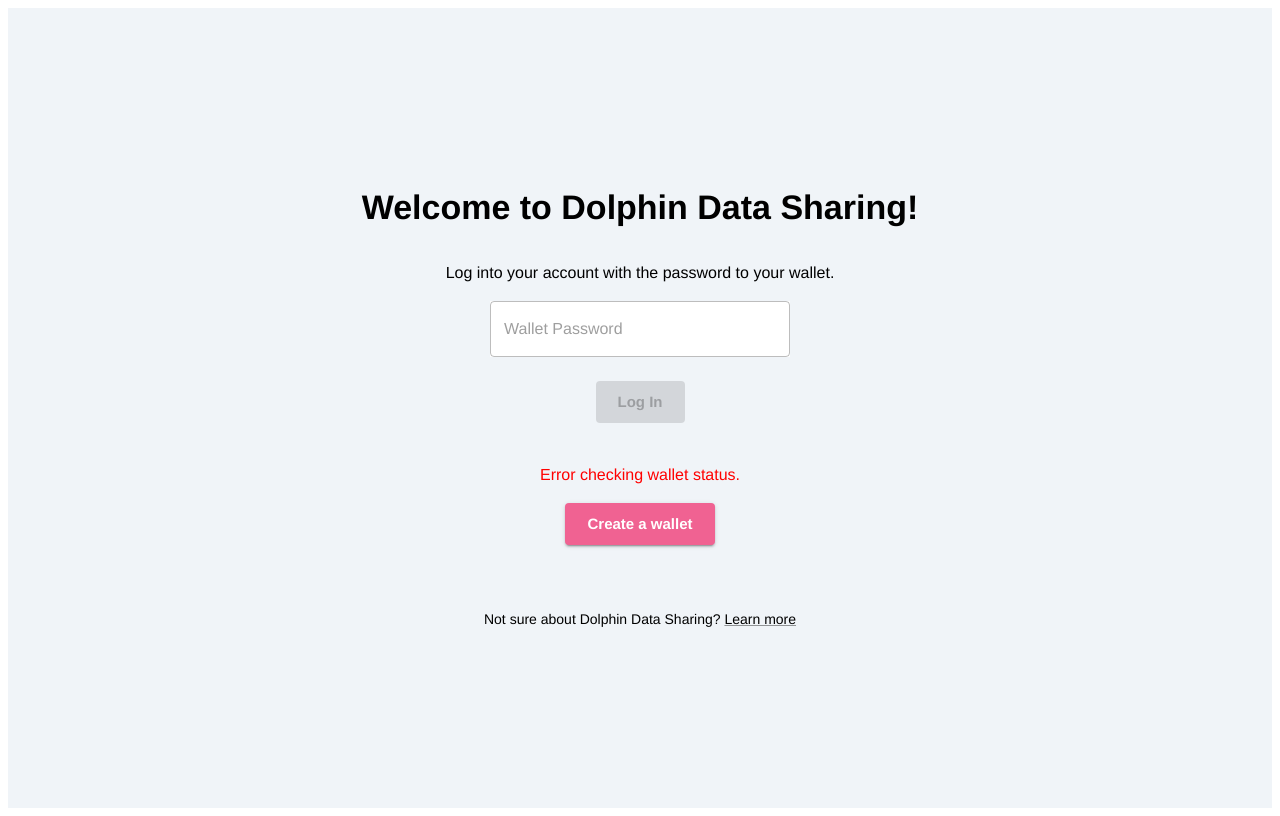
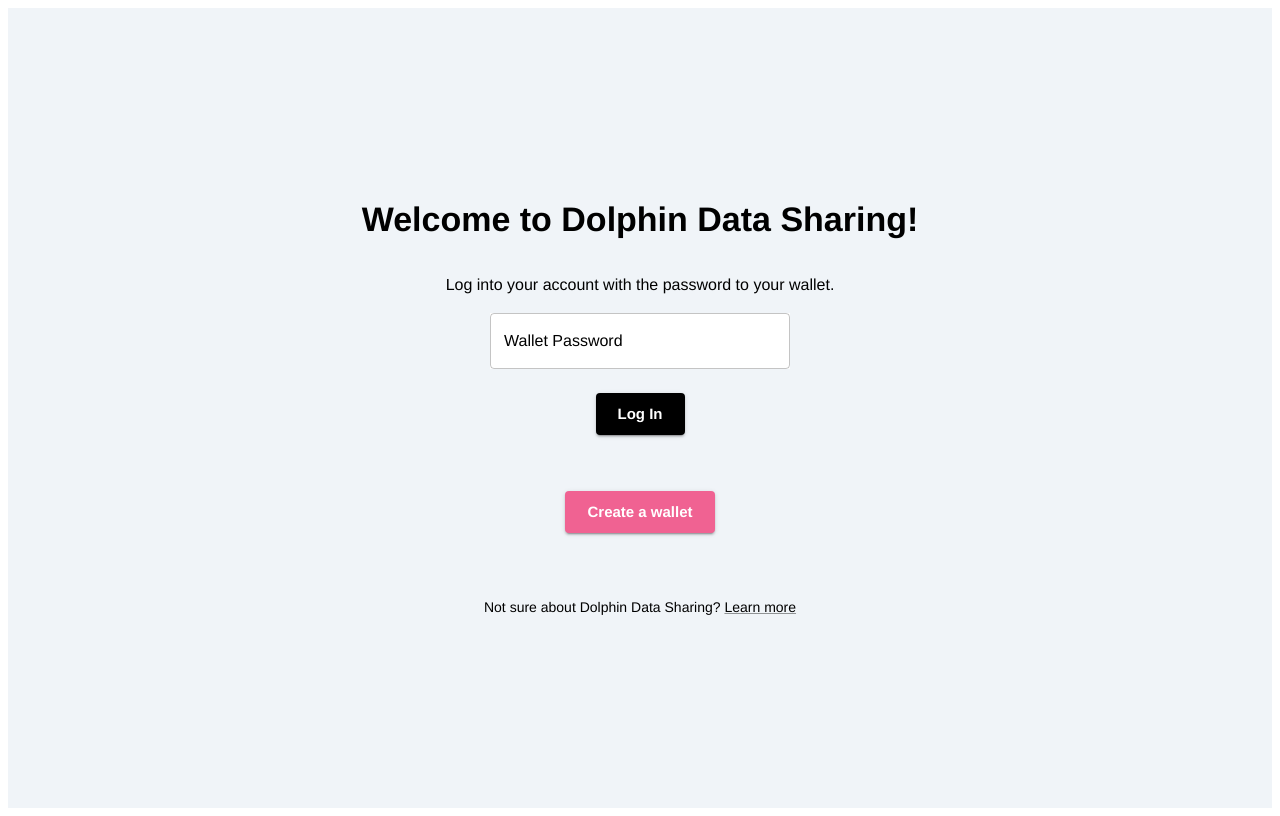
Before and after one commit to MazenIbrahim1/PHAJAM, a React (Vite) app in the folder PHAJAM/: page / in a window 1280 px wide. Built offline with nearby package versions, Linux system fonts and the light colour scheme; no server answers.

Commit message:
simple ui changes

```diff
--- a/PHAJAM/src/components/GenerateKeys/GenerateKeys.jsx
+++ b/PHAJAM/src/components/GenerateKeys/GenerateKeys.jsx
@@ -376,7 +376,6 @@ export default function GenerateKeys() {
     }
   };
 
-
   const handleDialogClose = () => {
     setDialogOpen(false);
     if (createSuccess) navigate("/");
@@ -387,7 +386,8 @@ export default function GenerateKeys() {
       passwordValidations.length &&
       passwordValidations.number &&
       passwordValidations.specialChar &&
-      passwordMatch
+      passwordMatch && // Ensure passwords match
+      password === confirmPassword // Double-check the password match
     );
   };
 
@@ -435,7 +435,10 @@ export default function GenerateKeys() {
           type="password"
           variant="outlined"
           value={confirmPassword}
-          onChange={(e) => setConfirmPassword(e.target.value)}
+          onChange={(e) => {
+            setConfirmPassword(e.target.value);
+            setPasswordMatch(e.target.value === password); // Check if passwords match
+          }}
           required
         />
         <Typography
@@ -472,7 +475,7 @@ export default function GenerateKeys() {
         <Button
           variant="contained"
           onClick={handleSavePassword}
-          disabled={!isPasswordValid()}
+          disabled={!isPasswordValid()} // Button enabled only if valid
         >
           Create Wallet
         </Button>
--- a/PHAJAM/src/components/Login/Login.jsx
+++ b/PHAJAM/src/components/Login/Login.jsx
@@ -17,7 +17,7 @@ export default function LoginPage() {
   const navigate = useNavigate();
   const [password, setPassword] = useState(""); // Track password input
   const [walletExists, setWalletExists] = useState(null); // Track wallet existence
-  const [walletStatus, setWalletStatus] = useState("Fetching wallet status...");
+  const [walletStatus, setWalletStatus] = useState(""); // Display status
   const [openWarningDialog, setOpenWarningDialog] = useState(false); // Warning dialog state
   const [errorMessage, setErrorMessage] = useState(""); // Error message for login
 
@@ -29,15 +29,9 @@ export default function LoginPage() {
 
       const data = await response.json();
       setWalletExists(data.exists);
-      setWalletStatus(
-        data.exists
-          ? "Wallet found. You can log in now."
-          : "No wallet found. Please create a wallet to continue."
-      );
     } catch (error) {
       console.error("Error fetching wallet status:", error);
       setWalletExists(false);
-      setWalletStatus("Error checking wallet status.");
     }
   };
 
@@ -47,11 +41,12 @@ export default function LoginPage() {
 
   const handleLogin = async () => {
     if (!walletExists) {
-      setWalletStatus("Cannot log in. No wallet address found.");
+      setErrorMessage("Cannot log in because no wallet could be found on your local device.");
       return;
     }
     navigate("/home");
 
+    // Example API call for login (commented for now)
     // try {
     //   const response = await fetch("http://localhost:8080/wallet/login", {
     //     method: "POST",
@@ -113,20 +108,19 @@ export default function LoginPage() {
           width: "300px",
           backgroundColor: "white",
         }}
-        disabled={!walletExists} // Disable if no wallet is found
-        error={!!errorMessage} // Show error state if login fails
-        helperText={errorMessage} // Display error message below the input
+        disabled={walletExists === null} // Disable if wallet status is not yet fetched
+        // error={!!errorMessage} // Show error state if login fails
+        // helperText={errorMessage} // Display error message below the input
       />
       <Button
         variant="contained"
         size="large"
         sx={{
-          backgroundColor: walletExists ? "black" : "gray",
+          backgroundColor: "black",
           color: "white",
           fontWeight: "bold",
         }}
         onClick={handleLogin}
-        disabled={!walletExists} // Disable if no wallet is found or password is empty
       >
         Log In
       </Button>
@@ -134,14 +128,26 @@ export default function LoginPage() {
         variant="body1"
         sx={{
           marginTop: 5,
-          color:
-            walletExists === null ? "gray" : walletExists ? "green" : "red",
+          color: walletExists === null ? "gray" : walletExists ? "green" : "red",
           whiteSpace: "pre-line",
           textAlign: "center",
         }}
       >
         {walletStatus}
       </Typography>
+      {errorMessage && (
+        <Typography
+          variant="body2"
+          sx={{
+            color: "red",
+            marginTop: 2,
+            textAlign: "center",
+            fontWeight: "bold",
+          }}
+        >
+          {errorMessage}
+        </Typography>
+      )}
       <Button
         variant="contained"
         color="secondary"
```
